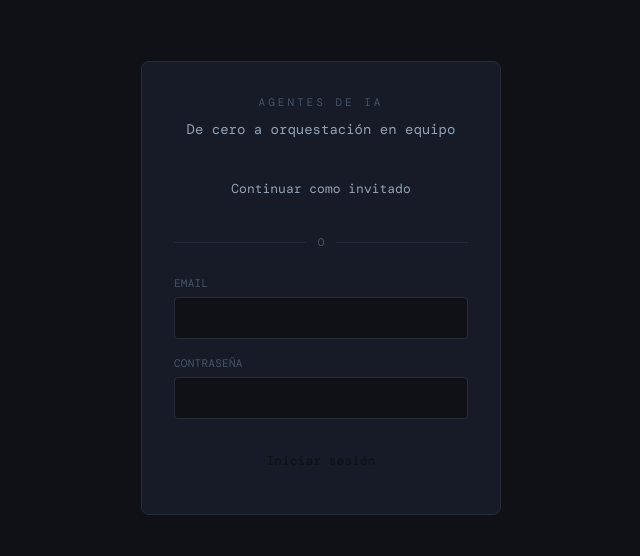
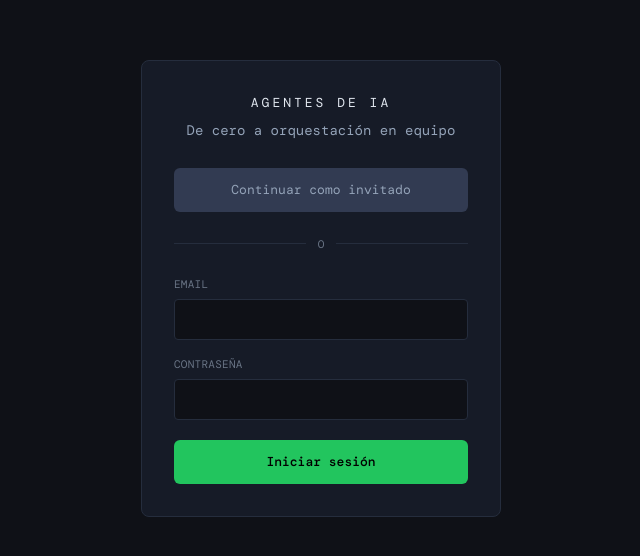
Before and after one commit to ccmarin14/agent-roadmap, a React (Vite) app in the folder roadmap/: page / in a window 1280 px wide. Shown: the part 112-668 px from the top of the page, without its empty margins (319-959 px from the left). Built offline with nearby package versions, Linux system fonts and the light colour scheme; no server answers; a web font is replaced by a local one.

Commit message:
style(login): Ajustes visuales de login

```diff
--- a/roadmap/src/components/Login.tsx
+++ b/roadmap/src/components/Login.tsx
@@ -37,7 +37,7 @@ export function Login({ onComplete, login, continueAsGuest }: LoginProps) {
     <div className="fixed inset-0 flex items-center justify-center bg-bg z-50">
       <div className="w-full max-w-[360px] bg-surface border border-border rounded-lg p-8">
         <div className="text-center mb-7">
-          <div className="text-[11px] tracking-[3px] text-text-dim mb-2">
+          <div className="text-[13px] tracking-[3px] mb-2">
             AGENTES DE IA
           </div>
           <div className="text-sm text-text-mid">
@@ -50,6 +50,7 @@ export function Login({ onComplete, login, continueAsGuest }: LoginProps) {
             <button
               onClick={handleGuest}
               className="w-full py-3 bg-border-light border border-border rounded-md text-text-mid text-[13px] hover:bg-surface-hover transition-colors"
+              style={{backgroundColor: "#323b52" }}
             >
               Continuar como invitado
             </button>
@@ -99,7 +100,8 @@ export function Login({ onComplete, login, continueAsGuest }: LoginProps) {
             <button
               type="submit"
               disabled={loading}
-              className="w-full py-3 bg-text border-none rounded-md text-bg text-[13px] font-medium disabled:opacity-60 disabled:cursor-not-allowed hover:opacity-90 transition-opacity"
+              className="w-full py-3 rounded-md text-[13px] font-medium disabled:opacity-60 disabled:cursor-not-allowed hover:opacity-90 transition-opacity"
+              style={{ backgroundColor: "#22c55e", color: "#000" }}
             >
               {loading ? "Iniciando sesión..." : "Iniciar sesión"}
             </button>
--- a/roadmap/src/components/Sidebar.tsx
+++ b/roadmap/src/components/Sidebar.tsx
@@ -89,10 +89,11 @@ export function Sidebar({ lvlIdx, setLvlIdx, secIdx, setSecIdx, setOpenItem, lev
           );
         })}
       </div>
-      <div className="p-3 border-t border-border items-center justify-between">
+      <div className="p-3 border-t border-border justify-between">
         <span className="text-xs truncate text-text-mid">
           {user?.email || "Invitado"}
         </span>
+        <br />
         <button
           onClick={onLogout}
           className="px-3 py-1 rounded text-xs tracking-widest transition-all duration-150"
--- a/roadmap/src/index.css
+++ b/roadmap/src/index.css
@@ -8,7 +8,7 @@
   --color-border-light: #1E2535;
   --color-text: #E2E8F0;
   --color-text-mid: #94A3B8;
-  --color-text-dim: #475569;
+  --color-text-dim: #697485;
   --color-text-faint: #65738b;
   --color-primary: #22c55e;
   --font-mono: 'DM Mono', monospace;
```
